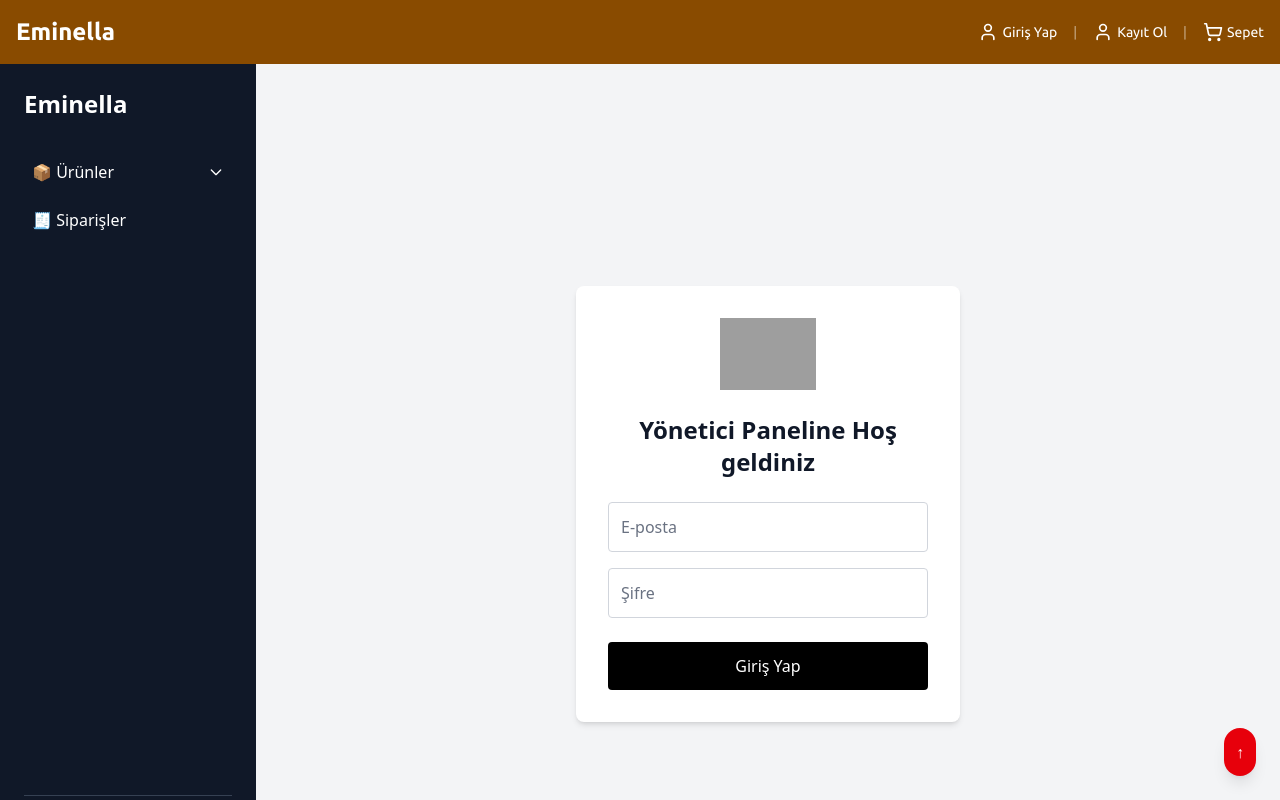
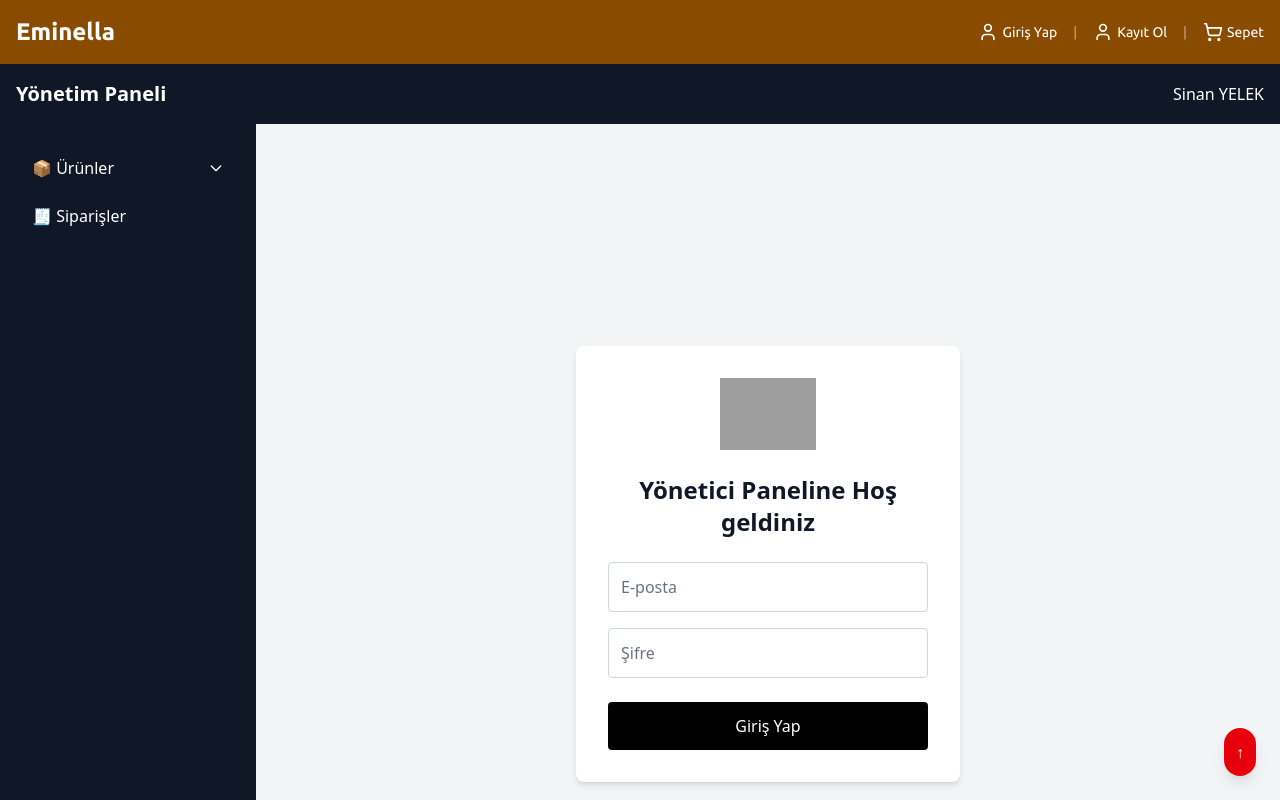
Before and after one commit to eminella/frontend-app, a Next.js app: page /admin/login in a window 1280 px wide. Shown: the top 800 px of the page. Built offline with nearby package versions, Linux system fonts and the light colour scheme; grey boxes are pictures that could not be loaded.

Commit message:
AdminLayout güncellendi, AdminHeader bileşeni eklendi ve üstte gösterilecek şekilde düzenlendi

```diff
--- a/app/admin/layout.tsx
+++ b/app/admin/layout.tsx
@@ -4,18 +4,20 @@
 
 import { useState } from 'react';
 import LogoutButton from '@/components/LogoutButton';
+import AdminHeader from '@/components/AdminHeader';  // AdminHeader import edildi
 
 export default function AdminLayout({ children }: { children: React.ReactNode }) {
   const [isProductMenuOpen, setProductMenuOpen] = useState(false);
 
   return (
-    <div className="flex min-h-screen font-sans">
+    <div className="flex min-h-screen font-sans flex-col">
+      {/* Üstte AdminHeader */}
+      <AdminHeader />
+
+      <div className="flex flex-1">
         {/* Sol Menü */}
         <aside className="w-64 bg-gray-900 text-white flex flex-col p-6 relative">
-        <h2 className="text-2xl font-bold mb-8">Eminella</h2>
-
           <nav className="space-y-2">
-          {/* Ürünler Dropdown */}
             <div
               className="relative group"
               onMouseEnter={() => setProductMenuOpen(true)}
@@ -30,18 +32,8 @@ export default function AdminLayout({ children }: { children: React.ReactNode })
 
               {isProductMenuOpen && (
                 <div className="absolute left-full top-0 ml-2 bg-gray-800 rounded shadow-lg z-20 w-48">
-                <a
-                  href="/admin/products"
-                  className="block px-4 py-2 text-sm hover:bg-gray-700"
-                >
-                  • Ürün Listesi
-                </a>
-                <a
-                  href="/admin/products/new"
-                  className="block px-4 py-2 text-sm hover:bg-gray-700"
-                >
-                  • Ürün Ekle
-                </a>
+                  <a href="/admin/products" className="block px-4 py-2 text-sm hover:bg-gray-700">• Ürün Listesi</a>
+                  <a href="/admin/products/new" className="block px-4 py-2 text-sm hover:bg-gray-700">• Ürün Ekle</a>
                 </div>
               )}
             </div>
@@ -51,7 +43,6 @@ export default function AdminLayout({ children }: { children: React.ReactNode })
             </a>
           </nav>
 
-        {/* Kullanıcı Bilgisi + Çıkış */}
           <div className="mt-auto pt-6 border-t border-gray-700">
             <p className="text-sm text-gray-400 mb-4">Sinan YELEK</p>
             <LogoutButton />
@@ -59,11 +50,8 @@ export default function AdminLayout({ children }: { children: React.ReactNode })
         </aside>
 
         {/* Sağ İçerik */}
-      <main className="flex-1 bg-gray-100 p-10">
-        {/* Layout kontrolü */}
-        {/* <div className="bg-red-500 text-white p-4">LAYOUT AKTİF</div> */}
-        {children}
-      </main>
+        <main className="flex-1 bg-gray-100 p-10">{children}</main>
+      </div>
     </div>
   );
 }
--- /dev/null
+++ b/components/AdminHeader.tsx
@@ -0,0 +1,16 @@
+// frontend-app/components/AdminHeader.tsx
+'use client';
+
+import React from 'react';
+
+export default function AdminHeader() {
+  return (
+    <header className="p-4 bg-gray-900 text-white flex justify-between items-center">
+      <h1 className="text-xl font-bold">Yönetim Paneli</h1>
+      <div>
+        {/* Yönetici adı vs */}
+        Sinan YELEK
+      </div>
+    </header>
+  );
+}
```
Lines whose indentation alone changed are shown as unchanged.
